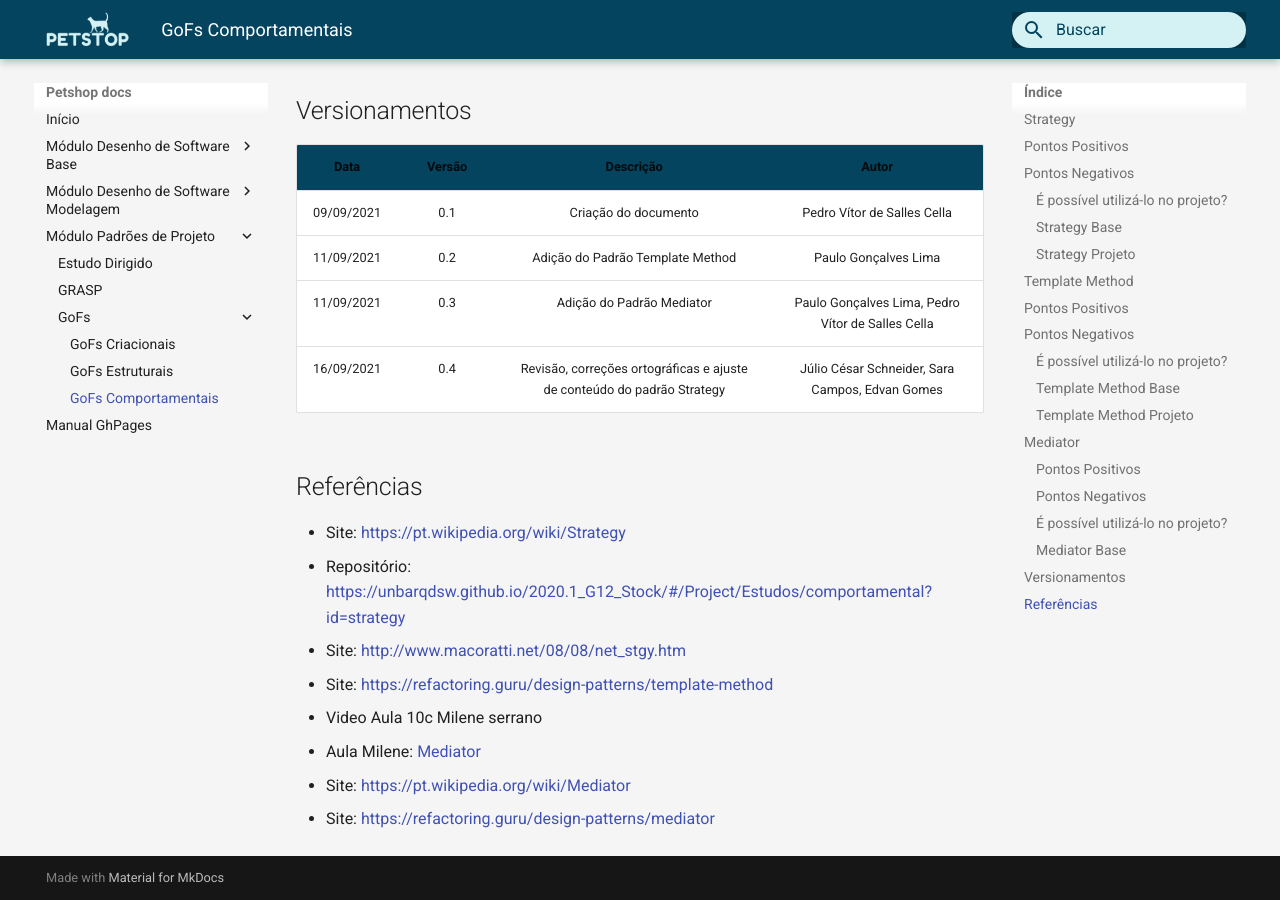
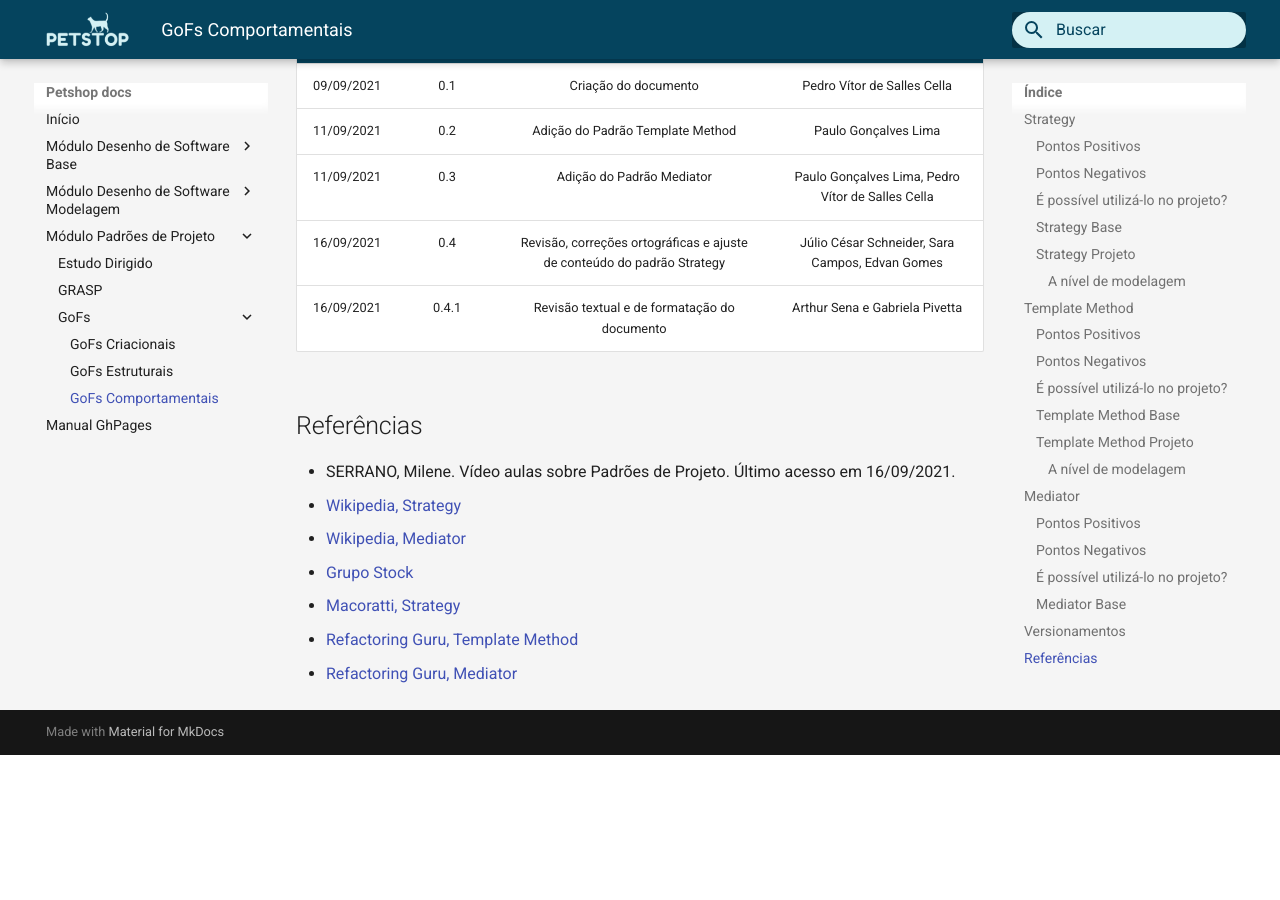
Before and after one commit to UnBArqDsw2021-1/2021.1_G3_PetStop_docs, an MkDocs documentation site: the page built from docs/padroes/gofComportamental/gofComportamental.md, in a window 1280 px wide and 900 px high, scrolled down 5033 px. Built offline with MkDocs 1.6.1 and Material for MkDocs 9.7.7, drawn with Linux system fonts in a browser that asks for light colours; after the commit the page ends 5788 px from its top, so only the background shows below that; some of the changed text lies outside the part shown; grey boxes are pictures that could not be loaded.

Commit message:
docs: behavioral gofs review and update
Co-authored-by: Gabriela Pivetta <gpivetta99@gmail.com>

```diff
--- a/docs/padroes/gofComportamental/gofComportamental.md
+++ b/docs/padroes/gofComportamental/gofComportamental.md
@@ -1,6 +1,6 @@
-# GoF Comportamental
+# GoFs Comportamentais
 
-O padrão GoF Comportamental resumidamente atua sobre o comportamento das entidades, ou seja, quais são as responsabilidades atribuídas a cada uma das entidades.
+O padrões GoFs Comportamentais resumidamente atuam sobre o comportamento das entidades, ou seja, quais são as suas responsabilidades. Não descrevem apenas padrões de objetos ou classes, mas também os padrões de comunicação entre estes.
 
 ## Strategy
 
@@ -10,18 +10,17 @@
 
 O Strategy geralmente descreve diferentes maneiras de fazer a mesma coisa, permitindo que você troque esses algoritmos dentro de uma única classe contexto. Ele trabalha a nível de objeto, permitindo que você troque os comportamentos durante a execução.
 
-## Pontos Positivos
+#### Pontos Positivos
 
 - Aumento da manutebilidade do produto
 - Redução do acoplamento das estratégias, podendo muda-las sem alterar a entidade de contexto
 
-
-## Pontos Negativos
+#### Pontos Negativos
 
 - Necessidade de conjuntos de classe para uso em execução
 - Vários níveis de abstração podem se fazer necessários em determinados contextos, podendo impactar significativamente a performance da aplicação.
 
-### É possível utilizá-lo no projeto?
+#### É possível utilizá-lo no projeto?
 
 Visto que o projeto possui diferentes formas de doação, o uso do Strategy pode garantir uniformidade na implementação de cada doação, facilitando o uso de várias estratégias de doações diferentes.
 
@@ -31,6 +30,8 @@
 
 ### Strategy Projeto
 
+#### A nível de modelagem
+
 ![Strategy Projeto](./images/StrategyProjeto.jpg)
 
 ## Template Method
@@ -39,18 +40,18 @@
 <p>Com isso podemos resolver o problema que foi descrito de varias maneiras, como por exemplo um pagamento onde pode ser por cartão de credito ou boleto, tem as mesmas etapas mas o que acontece especificamente nos metodos pode ser sobrescrito.</p>
 <p>Desse modo o padrão de metodo template, nos permite fazer a reutilização do codigo sem perder o controle do algoritimo.</p>
 
-## Pontos Positivos
+#### Pontos Positivos
 
 - Melhor controle de proceços para um certo problema.
 - Uma maior facilidade para poder criar uma nova forma de solucionar um certo problema.
 - Reutilização de codigo ja escrito.
 
-## Pontos Negativos
+#### Pontos Negativos
 
 - A aplicação desse padrão é muito ligada á processos que pode ter varias soluções, não sendo um padrão generalizado.
 - Os passos do processo a ser solucionado tem que ser previamente conhecido para que esse padrão possa ser aplicado.
 
-### É possível utilizá-lo no projeto?
+#### É possível utilizá-lo no projeto?
 
 É possível sua utilização no projeto, visto que temos diferentes formas de doação, dessa forma com o uso do template method podemos definir diferentes formas de doação.
 
@@ -60,24 +61,26 @@
 
 ### Template Method Projeto
 
+#### A nível de modelagem
+
 <iframe frameborder="0" style="width:100%;height:500px;" src="https://viewer.diagrams.net/?tags={}&highlight=000000&layers=1&nav=1&title=TemplateMethodProjeto#Uhttps%3A%2F%2Fdrive.google.com%2Fuc%3Fid%3D1Qub2XVbIbt9f-6hFv4DwgdA1-x6s5J1s%26export%3Ddownload"></iframe>
 
 ## Mediator
 
 O Mediator é um padrão de projeto muito interessante, e que se assemelha bastante com o padrão [Facade](../gofEstrutural/gofEstrutural.md#Facade), porém a diferença entre ambos é que o Mediator não só delega as classes ele faz a mediação entre elas, ou seja, ele é o responsável por estabelecer a comunicação entre dois objetos.
 
-### Pontos Positivos
+#### Pontos Positivos
 
 - Se pode extrais a comunicação entre diversos objetos e varios componentes em um so lugar.
 - Reduz o acoplamento entre varios componentes do projeto.
 - Se pode reutilizar componentes individuais de forma mais facil.
 
-### Pontos Negativos
+#### Pontos Negativos
 
 - Pode afetar o desempenho do projeto, visto que é necessário uma nova classe para estabelecer uma comunicação entre dois objetos
 - Pode acabar se tornando um objeto deus, onde ele sabe de tudo e controla muito.
 
-### É possível utilizá-lo no projeto?
+#### É possível utilizá-lo no projeto?
 
 Acredito que não, visto que as classes utilizadas são simples.
 
@@ -87,20 +90,20 @@
 
 ## Versionamentos
 
-|Data|Versão|Descrição|Autor|
-|:--------:|:---:|:-------------------: |:-----------------------:|
-|09/09/2021| 0.1 | Criação do documento | Pedro Vítor de Salles Cella |
-|11/09/2021| 0.2 | Adição do Padrão Template Method | Paulo Gonçalves Lima |
-|11/09/2021| 0.3 | Adição do Padrão Mediator | Paulo Gonçalves Lima, Pedro Vítor de Salles Cella |
-|16/09/2021| 0.4 | Revisão, correções ortográficas e ajuste de conteúdo do padrão Strategy  | Júlio César Schneider, Sara Campos, Edvan Gomes |
+|    Data    | Versão |                                Descrição                                |                       Autor                       |
+| :--------: | :----: | :---------------------------------------------------------------------: | :-----------------------------------------------: |
+| 09/09/2021 |  0.1   |                          Criação do documento                           |            Pedro Vítor de Salles Cella            |
+| 11/09/2021 |  0.2   |                    Adição do Padrão Template Method                     |               Paulo Gonçalves Lima                |
+| 11/09/2021 |  0.3   |                        Adição do Padrão Mediator                        | Paulo Gonçalves Lima, Pedro Vítor de Salles Cella |
+| 16/09/2021 |  0.4   | Revisão, correções ortográficas e ajuste de conteúdo do padrão Strategy |  Júlio César Schneider, Sara Campos, Edvan Gomes  |
+| 16/09/2021 | 0.4.1  |              Revisão textual e de formatação do documento               |          Arthur Sena e Gabriela Pivetta           |
 
 ## Referências
 
-- Site: <https://pt.wikipedia.org/wiki/Strategy>
-- Repositório: <https://unbarqdsw.github.io/2020.1_G12_Stock/#/Project/Estudos/comportamental?id=strategy>
-- Site: <http://www.macoratti.net/08/08/net_stgy.htm>
-- Site: <https://refactoring.guru/design-patterns/template-method>
-- Video Aula 10c Milene serrano
-- Aula Milene: [Mediator](https://unbbr-my.sharepoint.com/personal/mileneserrano_unb_br/_layouts/15/onedrive.aspx?id=%2Fpersonal%2Fmileneserrano%5Funb%5Fbr%2FDocuments%2FArqDSW%20%2D%20V%C3%ADdeosOriginais%2F10d%20%2D%20Video%2DAula%20%2D%20DSW%20%2D%20GoFs%20%2D%20Comportamentais%20%2D%20Demais%2Emp4&parent=%2Fpersonal%2Fmileneserrano%5Funb%5Fbr%2FDocuments%2FArqDSW%20%2D%20V%C3%ADdeosOriginais&originalPath=aHR0cHM6Ly91bmJici1teS5zaGFyZXBvaW50LmNvbS86djovZy9wZXJzb25hbC9taWxlbmVzZXJyYW5vX3VuYl9ici9FYVg0VWppb1BQQkFrWEFINzJtdDlCWUJOZjZrbDhyS29HaFNXV2lTakdJSlRRP3J0aW1lPU1QclZHVk4xMlVn)
-- Site: <https://pt.wikipedia.org/wiki/Mediator>
-- Site: <https://refactoring.guru/design-patterns/mediator>
+- SERRANO, Milene. Vídeo aulas sobre Padrões de Projeto. Último acesso em 16/09/2021.
+- [Wikipedia, Strategy](https://pt.wikipedia.org/wiki/Strategy)
+- [Wikipedia, Mediator](https://pt.wikipedia.org/wiki/Mediator)
+- [Grupo Stock](https://unbarqdsw.github.io/2020.1_G12_Stock/#/Project/Estudos/comportamental?id=strategy)
+- [Macoratti, Strategy](http://www.macoratti.net/08/08/net_stgy.htm)
+- [Refactoring Guru, Template Method](https://refactoring.guru/design-patterns/template-method)
+- [Refactoring Guru, Mediator](https://refactoring.guru/design-patterns/mediator)
```
